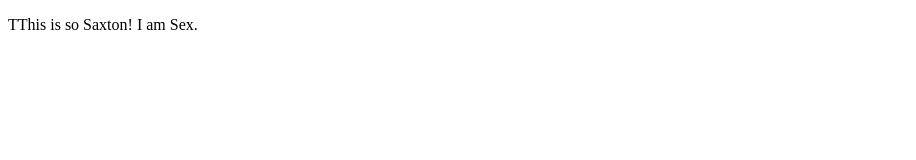
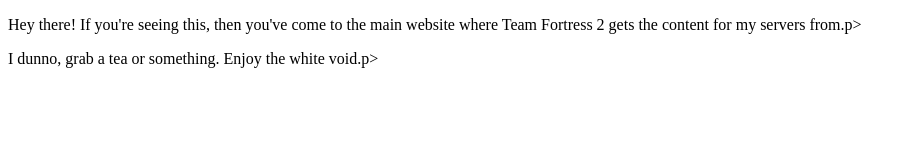
Before and after one commit to funnyname6/TF2-Dedicated-Slender-FastDL, a plain HTML site: page index.html in a window 1280 px wide. Shown: the whole page, without its empty margins (0-916 px from the left). Drawn offline with Linux system fonts and the light colour scheme.

Commit message:
Update index.html

```diff
--- a/index.html
+++ b/index.html
@@ -1,6 +1,7 @@
 <!doctype html>
 <html>
   <body>
-    <p>TThis is so Saxton! I am Sex.</p>
+    <p>Hey there! If you're seeing this, then you've come to the main website where Team Fortress 2 gets the content for my servers from.p>
+	<p>I dunno, grab a tea or something. Enjoy the white void.p>
   </body>
 </html>
```
